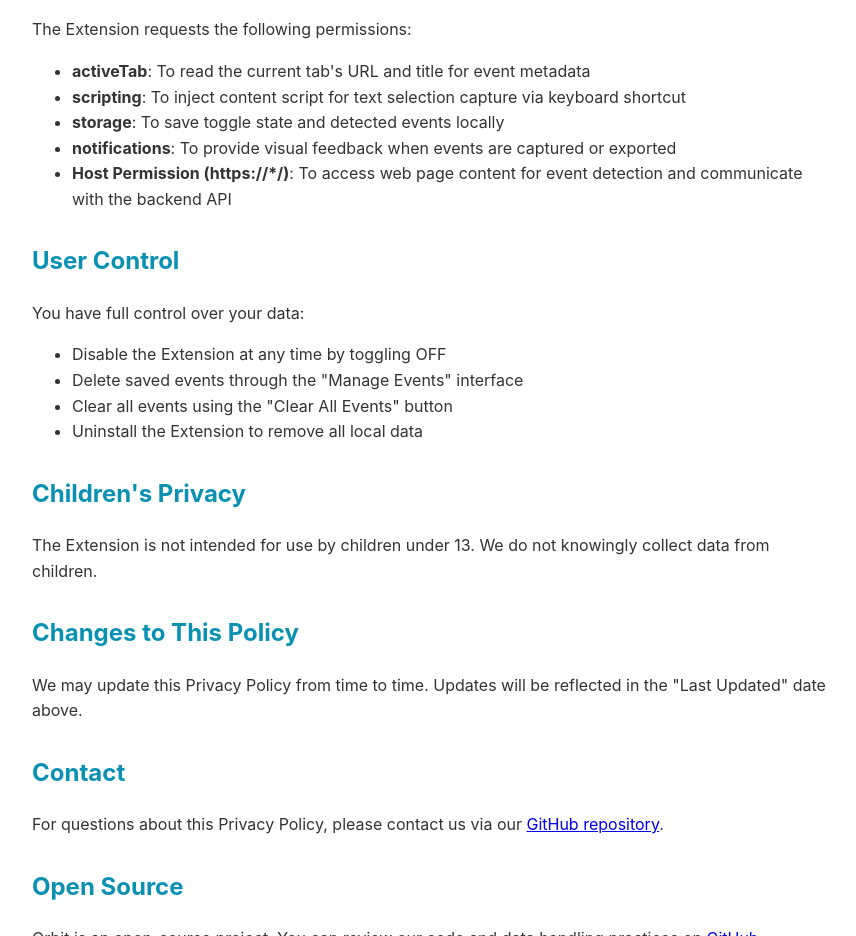
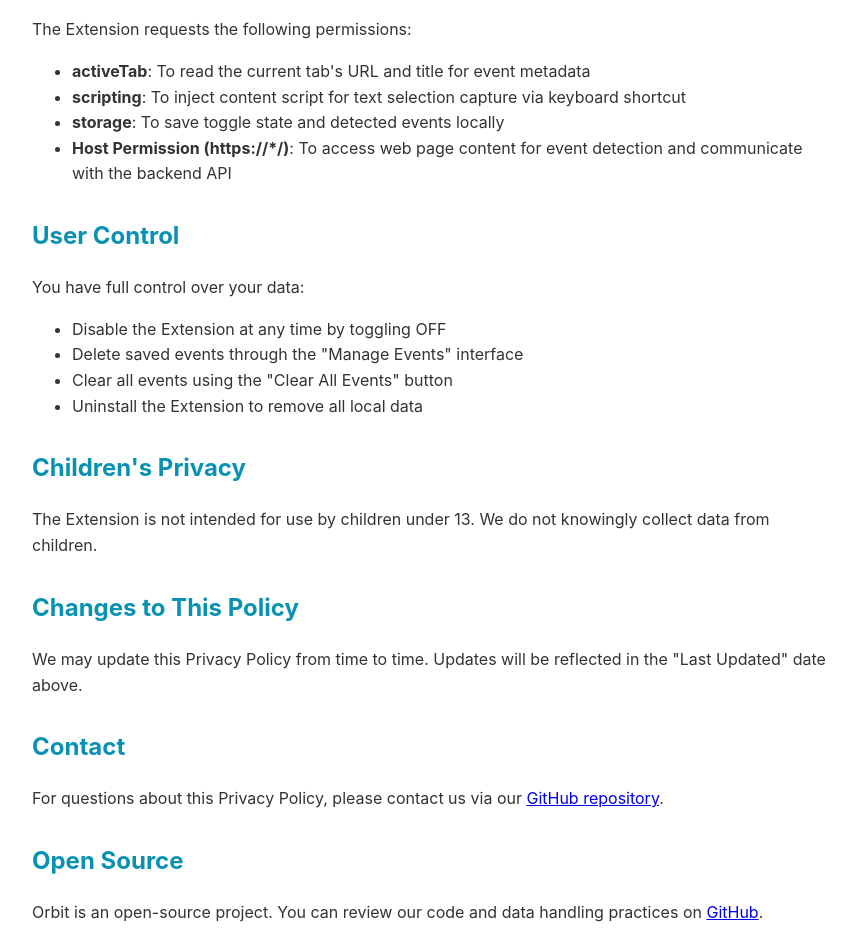
Before and after one commit to hsoyal-dot/Orbit-Extension, a browser extension: page docs/index.html in a window 1280 px wide. Shown: the part 1441-2377 px from the top of the page, without its empty margins (208-1064 px from the left). Drawn offline with Linux system fonts and the light colour scheme.

Commit message:
Remove notifications permission from index.html
Removed notification permission description from documentation.

```diff
--- a/docs/index.html
+++ b/docs/index.html
@@ -105,7 +105,6 @@
         <li><strong>activeTab</strong>: To read the current tab's URL and title for event metadata</li>
         <li><strong>scripting</strong>: To inject content script for text selection capture via keyboard shortcut</li>
         <li><strong>storage</strong>: To save toggle state and detected events locally</li>
-        <li><strong>notifications</strong>: To provide visual feedback when events are captured or exported</li>
         <li><strong>Host Permission (https://*/)</strong>: To access web page content for event detection and
             communicate with the backend API</li>
     </ul>
```
